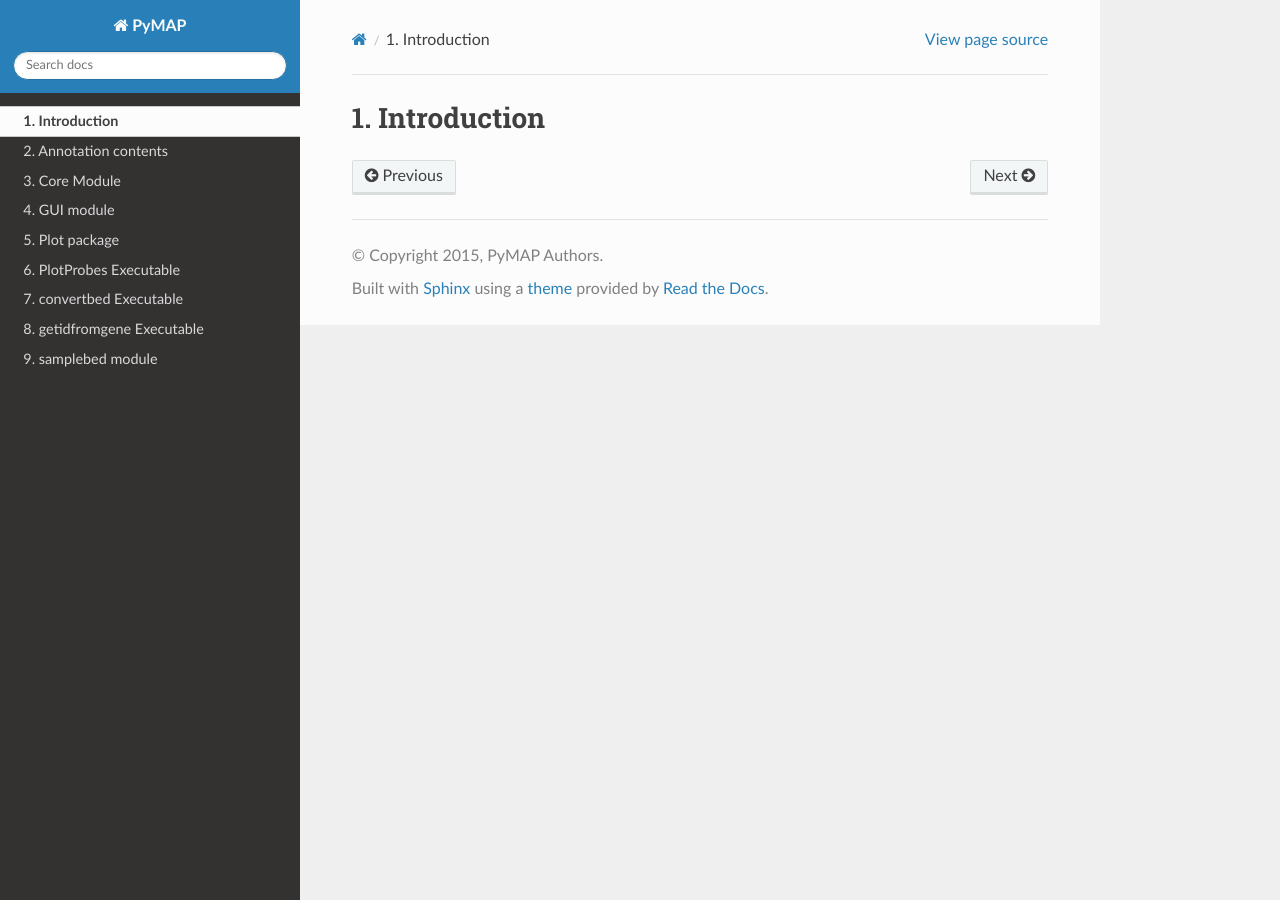
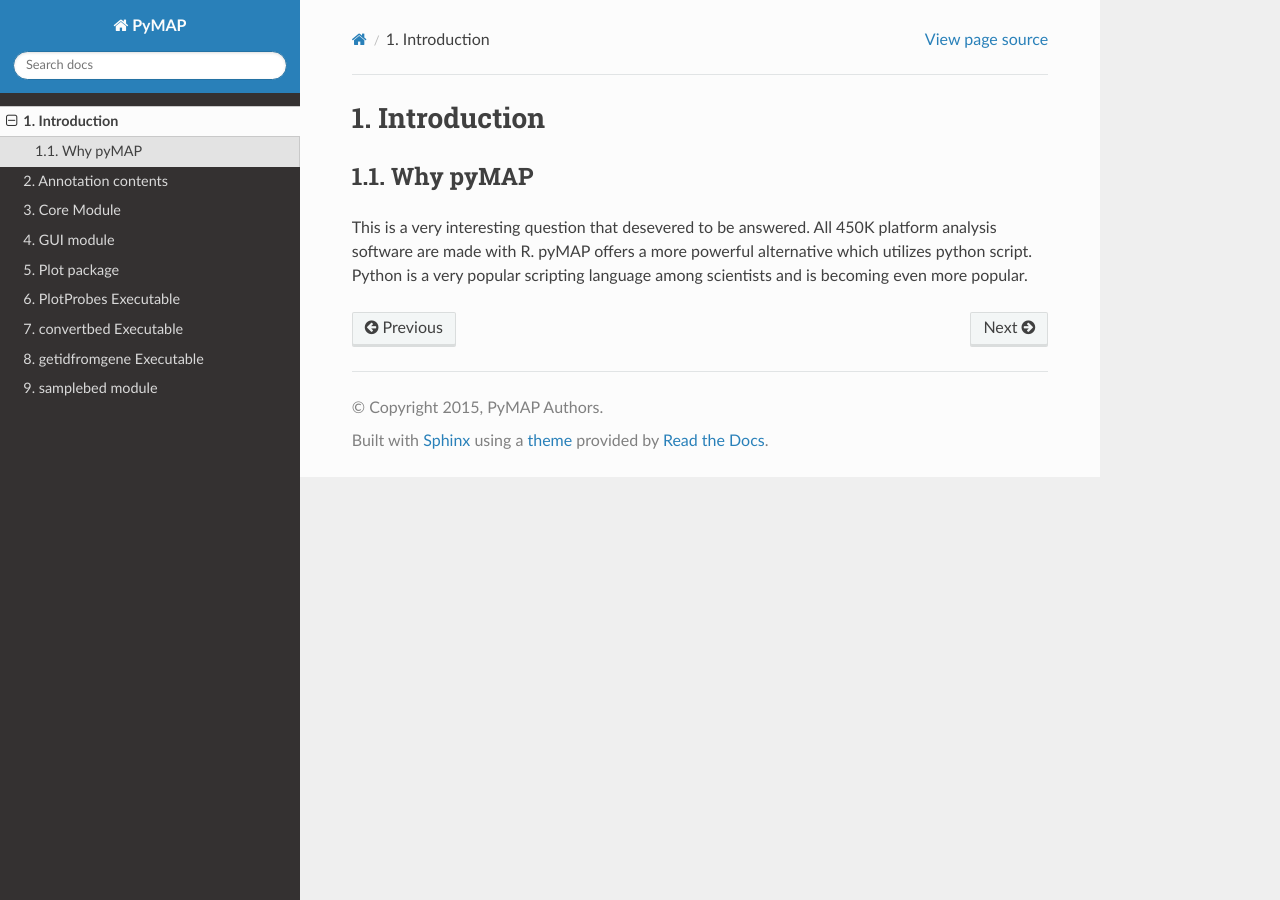
Before and after one commit to AminMahpour/PyMAP, a Sphinx documentation site: the page built from docs/Introduction.rst, in a window 1280 px wide. Built offline with Sphinx 7.4.7 and the Read the Docs theme 2.0.0, drawn with Linux system fonts in a browser that asks for light colours.

Commit message:
improved docs.

```diff
--- a/docs/Introduction.rst
+++ b/docs/Introduction.rst
@@ -1,2 +1,7 @@
 Introduction
 ============
+
+Why pyMAP
+---------
+This is a very interesting question that desevered to be answered. All 450K platform analysis software are made with R. pyMAP offers a more powerful alternative which utilizes python script.
+Python is a very popular scripting language among scientists and is becoming even more popular.
```
